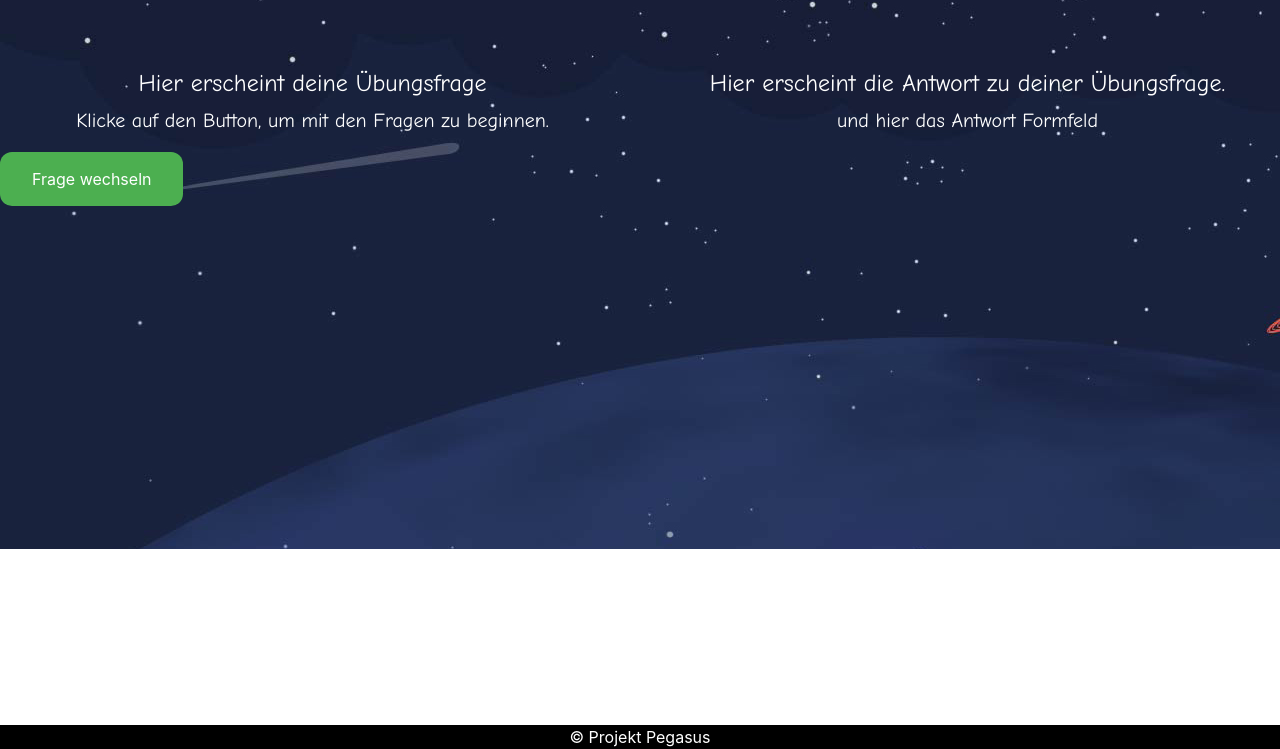
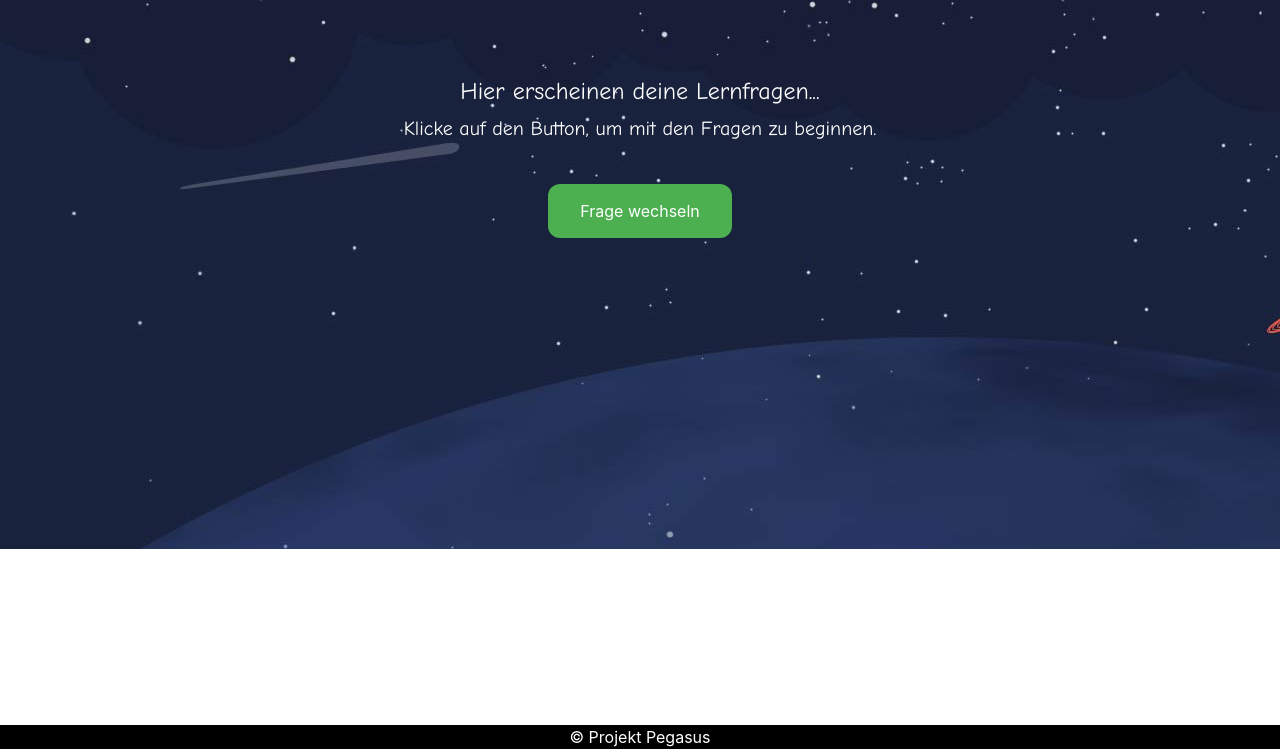
Before and after one commit to voltae/educate_me, a plain HTML site: page Projekt_Pegasus/teach.html in a window 1280 px wide. Shown: the part 51-800 px from the top of the page. Drawn offline with nearby package versions, Linux system fonts and the light colour scheme.

Commit message:
update teach.html

```diff
--- a/Projekt_Pegasus/teach.html
+++ b/Projekt_Pegasus/teach.html
@@ -39,24 +39,26 @@
   </nav>
 </header>
 <main>
-  <div class="container-fluid>">
-    <div class="jumbotron bg-2 jumbotron-fluid >">
 
-    <div class="row">
-      <div id="question-field" class="col">
-        <h3>Hier erscheint deine Übungsfrage</h3>
-        <p>Klicke auf den Button, um mit den Fragen zu beginnen.</p>
-        <button class = "button" id="next-quest">Frage wechseln</button>
-        <div id="quest-field"></div>
-      </div>
-      <div class="col">
-        <h3>Hier erscheint die Antwort zu deiner Übungsfrage.</h3>
-        <p>und hier das Antwort Formfeld</p>
-        <div id="feedback-field"></div>
-      </div>
-    </div>
-  </div>
-  </div>
+   <br>
+
+		<br>
+		<br>
+       <div id="question-field">
+			<h3>Hier erscheinen deine Lernfragen...</h3>
+			<p>Klicke auf den Button, um mit den Fragen zu beginnen.</p>
+        <br>
+			<div class="container container2">
+	    <button class = "button" id="next-quest">Frage wechseln</button>
+		<br><br>
+		<button class = "button" id="quest-field" hidden = true> </button>
+
+			</div>
+		<br>
+
+
+
+
 </main>
 <footer>
   &copy; Projekt Pegasus
```
